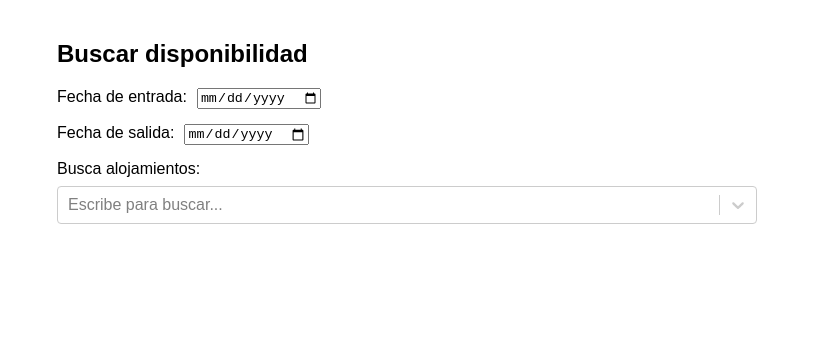
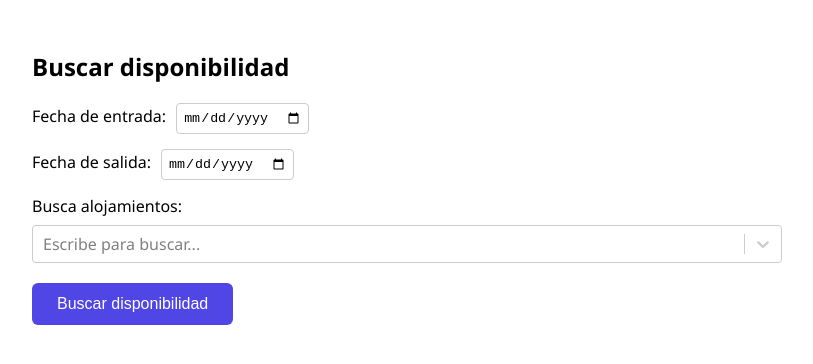
Before and after one commit to sufimago/mi-app, a React (Create React App) app: page / in a window 1280 px wide. Shown: the top 364 px of the page, without its empty margins (233-1046 px from the left). Built offline with nearby package versions, Linux system fonts and the light colour scheme.

Commit message:
codigos de errores

```diff
--- a/package.json
+++ b/package.json
@@ -7,6 +7,7 @@
     "@testing-library/jest-dom": "^6.6.3",
     "@testing-library/react": "^16.3.0",
     "@testing-library/user-event": "^13.5.0",
+    "framer-motion": "^12.6.3",
     "react": "^19.1.0",
     "react-dom": "^19.1.0",
     "react-scripts": "5.0.1",
--- a/src/App.js
+++ b/src/App.js
@@ -1,5 +1,6 @@
-import React, { useState, useEffect, useCallback } from 'react';
+import React, { useState, useCallback } from 'react';
 import Select from 'react-select';
+import { motion, AnimatePresence } from 'framer-motion';
 
 // Opciones disponibles para el buscador
 const opcionesAlojamientos = [
@@ -20,10 +21,14 @@ const App = () => {
   const occupancy = 1;
 
   const fetchDisponibilidad = useCallback(async () => {
-    if (!entrada || !salida || alojamientos.length === 0) return;
+    if (!entrada || !salida || alojamientos.length === 0) {
+      setError('Por favor completa todos los campos');
+      return;
+    }
 
     setLoading(true);
     setError('');
+    setData([]);
     try {
       const ids = alojamientos.join(',');
       const url = `http://localhost:8080/obtenerDisponibilidad?fechaEntrada=${entrada}&fechaSalida=${salida}&listingIds=${ids}&occupancy=${occupancy}`;
@@ -38,15 +43,15 @@ const App = () => {
     }
   }, [entrada, salida, alojamientos]);
 
-  useEffect(() => {
-    if (entrada && salida && alojamientos.length > 0) {
-      fetchDisponibilidad();
-    }
-  }, [entrada, salida, alojamientos, fetchDisponibilidad]);
-
   return (
-    <div style={{ padding: '20px', fontFamily: 'Arial', maxWidth: '700px', margin: '0 auto' }}>
-      <h2>Buscar disponibilidad</h2>
+    <div style={{ padding: '30px', fontFamily: 'Segoe UI, sans-serif', maxWidth: '750px', margin: '0 auto' }}>
+      <motion.h2
+        initial={{ opacity: 0, y: -20 }}
+        animate={{ opacity: 1, y: 0 }}
+        transition={{ duration: 0.5 }}
+      >
+        Buscar disponibilidad
+      </motion.h2>
 
       <div style={{ marginBottom: '15px' }}>
         <label>
@@ -55,7 +60,7 @@ const App = () => {
             type="date"
             value={entrada}
             onChange={(e) => setEntrada(e.target.value)}
-            style={{ marginLeft: '10px' }}
+            style={{ marginLeft: '10px', padding: '6px', borderRadius: '4px', border: '1px solid #ccc' }}
           />
         </label>
       </div>
@@ -67,7 +72,7 @@ const App = () => {
             type="date"
             value={salida}
             onChange={(e) => setSalida(e.target.value)}
-            style={{ marginLeft: '10px' }}
+            style={{ marginLeft: '10px', padding: '6px', borderRadius: '4px', border: '1px solid #ccc' }}
           />
         </label>
       </div>
@@ -89,21 +94,46 @@ const App = () => {
         </label>
       </div>
 
+      <button
+        onClick={fetchDisponibilidad}
+        style={{
+          marginBottom: '30px',
+          padding: '12px 25px',
+          backgroundColor: '#4f46e5',
+          color: 'white',
+          border: 'none',
+          borderRadius: '6px',
+          cursor: 'pointer',
+          fontSize: '16px'
+        }}
+      >
+        Buscar disponibilidad
+      </button>
+
       {loading && <p>Cargando disponibilidad...</p>}
       {error && <p style={{ color: 'red' }}>{error}</p>}
 
+      <AnimatePresence>
         {data.length > 0 && (
-        <div>
+          <motion.div
+            initial={{ opacity: 0 }}
+            animate={{ opacity: 1 }}
+            exit={{ opacity: 0 }}
+          >
             <h3>Alojamientos disponibles:</h3>
             {data.map((item, index) => (
-            <div
+              <motion.div
                 key={index}
+                initial={{ y: 20, opacity: 0 }}
+                animate={{ y: 0, opacity: 1 }}
+                transition={{ duration: 0.3, delay: index * 0.1 }}
                 style={{
                   border: '1px solid #ccc',
-                padding: '10px',
+                  padding: '15px',
                   marginBottom: '15px',
                   borderRadius: '8px',
-                background: '#f9f9f9',
+                  background: '#f5f5f5',
+                  boxShadow: '0 2px 6px rgba(0,0,0,0.05)'
                 }}
               >
                 <p><strong>Dirección:</strong> {item.alojamiento.direccion}</p>
@@ -119,10 +149,11 @@ const App = () => {
                     </li>
                   ))}
                 </ul>
-            </div>
+              </motion.div>
             ))}
-        </div>
+          </motion.div>
         )}
+      </AnimatePresence>
     </div>
   );
 };
```
Also changed, not shown: 1 other file (tests, documents, lock files or other folders). Lines whose indentation alone changed are shown as unchanged.
